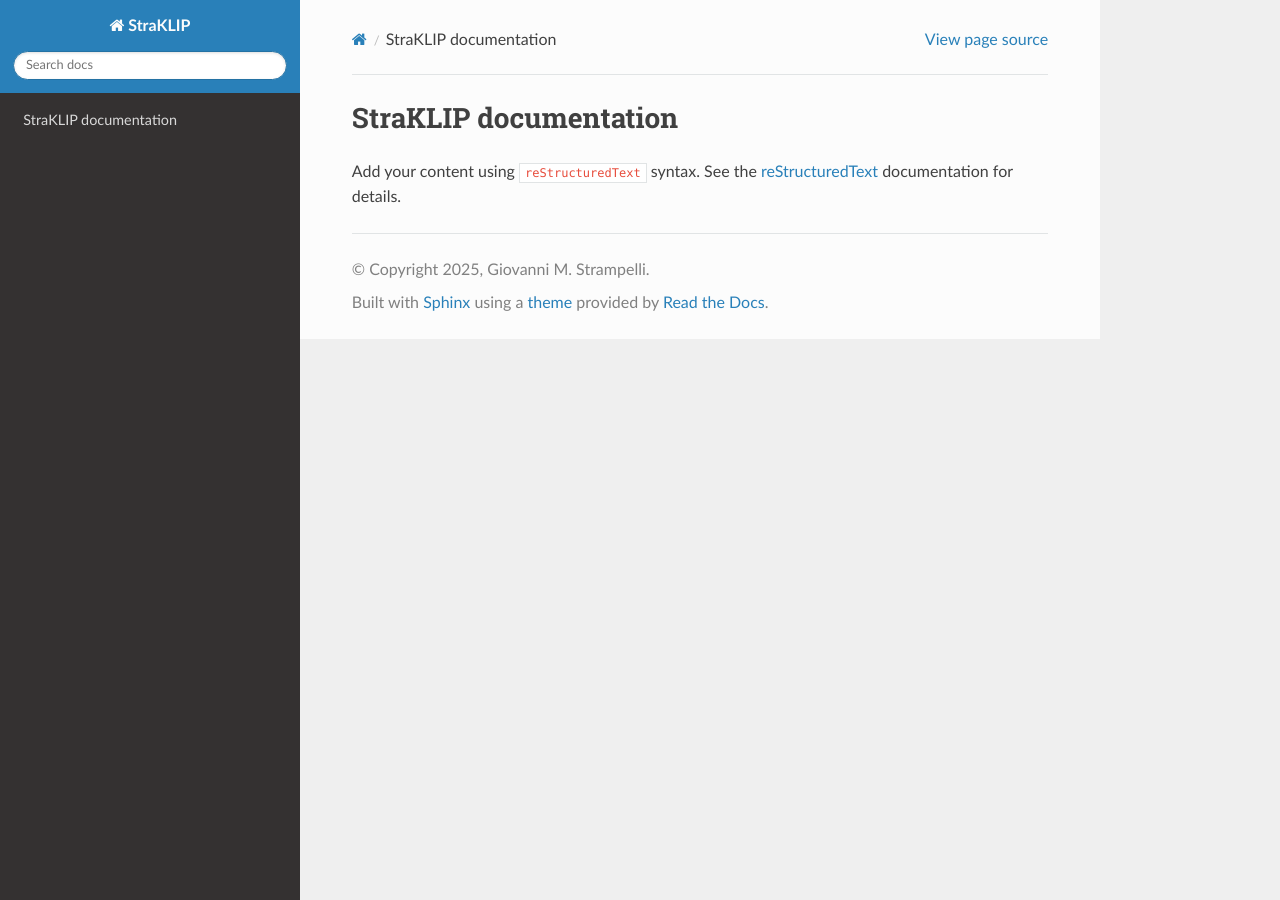
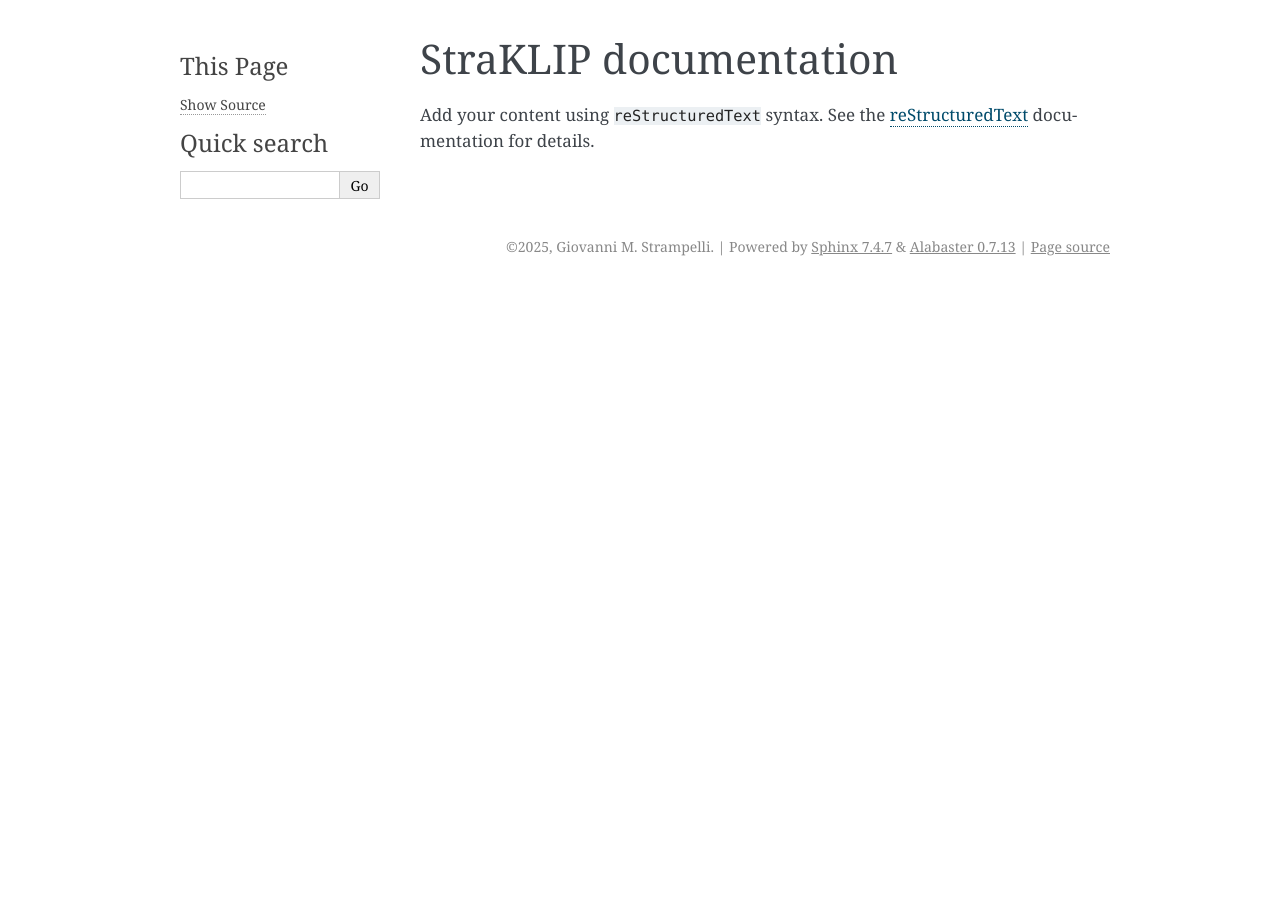
Before and after one commit to strampelligiovanni/StraKLIP, a Sphinx documentation site: the page built from docs/source/index.rst, in a window 1280 px wide. Built offline with Sphinx 7.4.7, drawn with Linux system fonts in a browser that asks for light colours.

Commit message:
initial commitment

```diff
--- a/docs/source/conf.py
+++ b/docs/source/conf.py
@@ -32,5 +32,5 @@
 # -- Options for HTML output -------------------------------------------------
 # https://www.sphinx-doc.org/en/master/usage/configuration.html#options-for-html-output
 
-html_theme = 'sphinx_rtd_theme' #'alabaster'
+html_theme = 'alabaster'
 html_static_path = ['_static']
```
